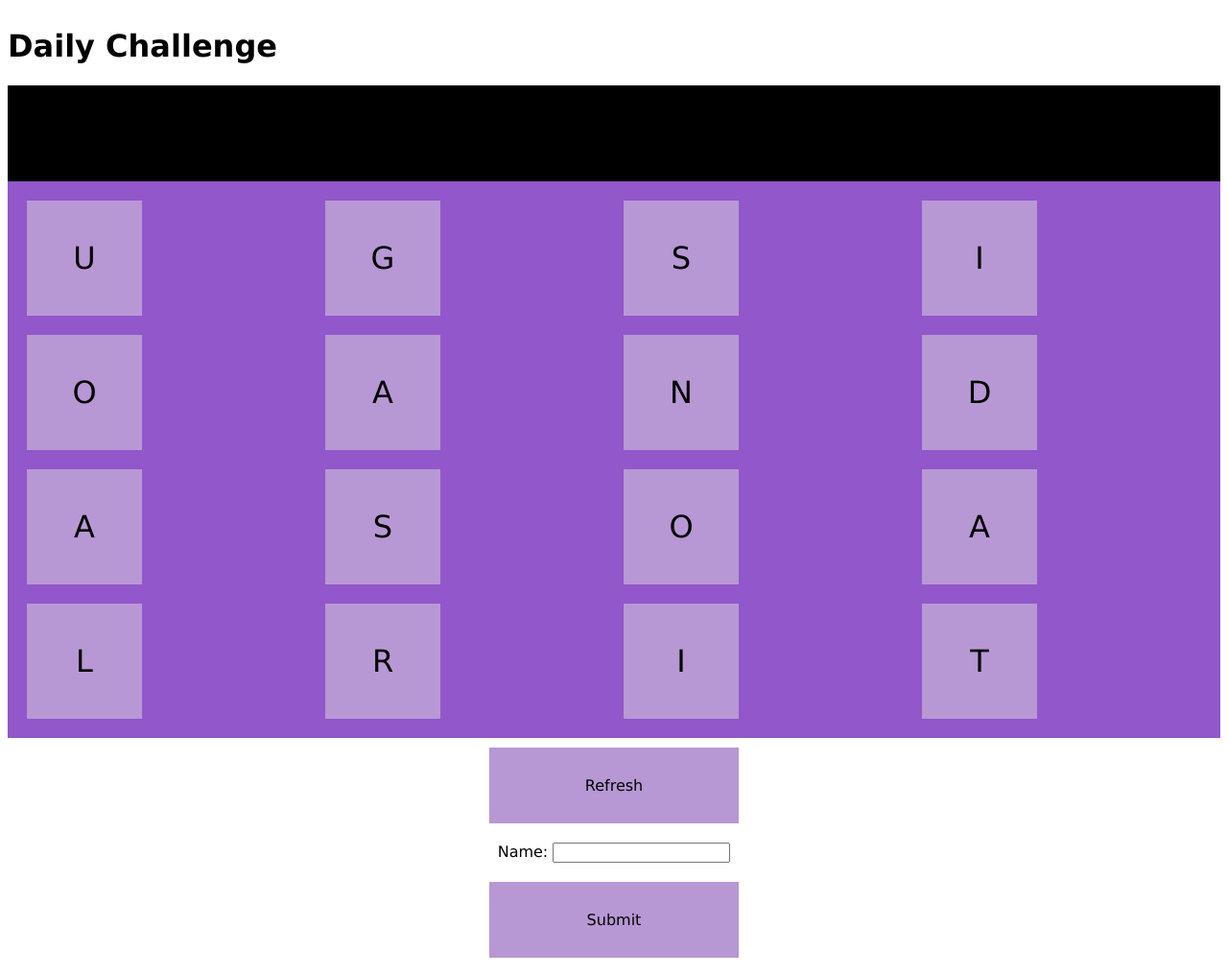
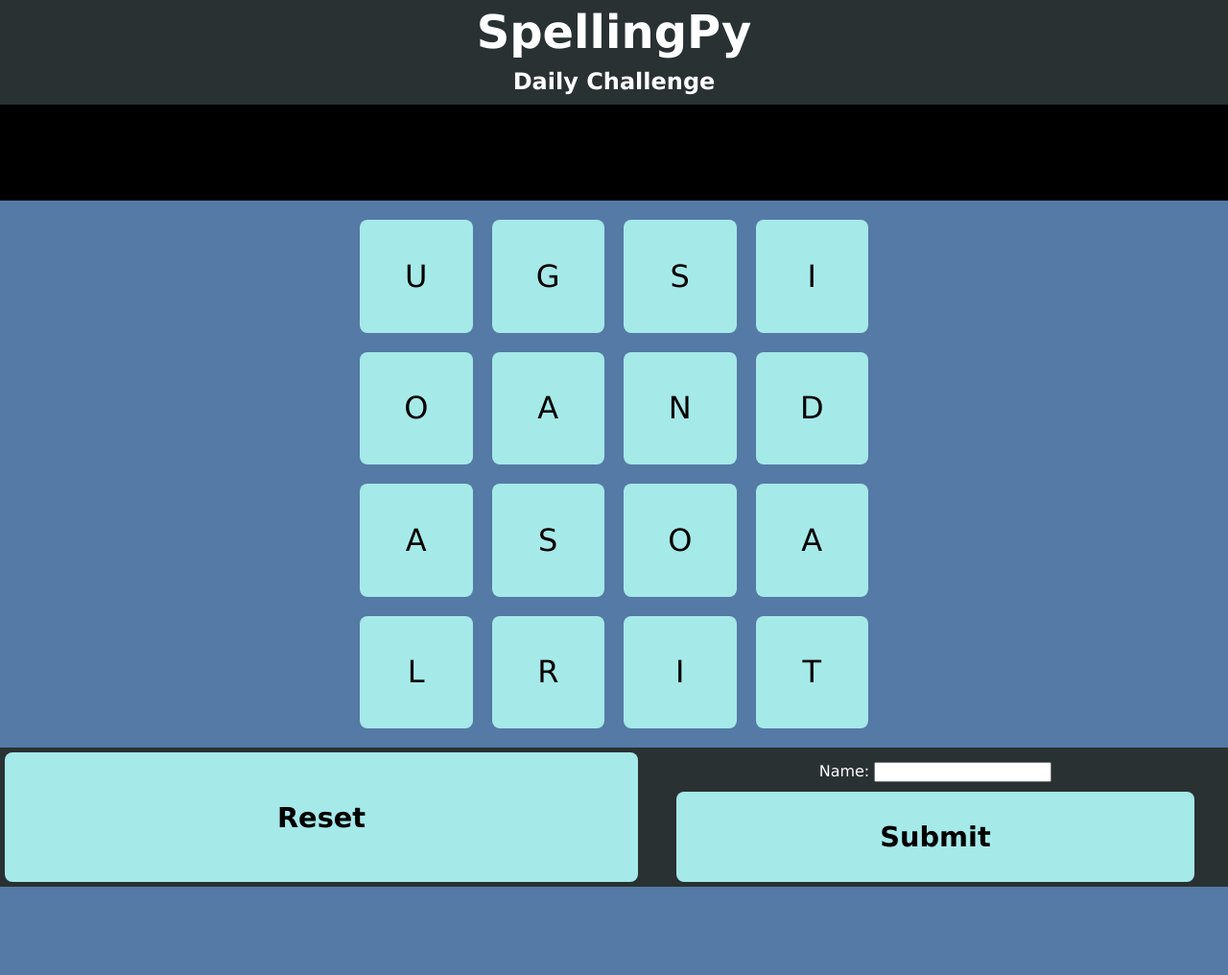
Before and after one commit to CWestICL/spellingpy, a Flask app: page /daily in a window 1280 px wide. Shown: the whole page at 96% size. After the commit the page ends 924 px from the top, so only its background shows below. Run offline with Flask 2, Linux system fonts and the light colour scheme.

Commit message:
css commit

```diff
--- a/app.py
+++ b/app.py
@@ -1,4 +1,4 @@
-from flask import Flask, render_template, request, jsonify, make_response
+from flask import Flask, render_template, request, jsonify, make_response, redirect
 from flask_sqlalchemy import SQLAlchemy
 from datetime import datetime
 import random
@@ -90,7 +90,7 @@ class Score(db.Model):
 
 @app.route("/")
 def index():
-    return render_template("index.html")
+    return redirect("/daily")
 
 @app.route("/daily")
 def daily():
--- a/static/css/style.css
+++ b/static/css/style.css
@@ -1,29 +1,49 @@
 body {
-    background-color: rgb(255, 255, 255);
+    background-color: #293132;
     font-family: Verdana, Geneva, Tahoma, sans-serif;
+    margin: 0;
+    color: white;
+}
+h1 {
+    margin: 5px auto;
+    font-size: 3em;
+}
+h2 {
+    margin: 5px auto 10px auto;
 }
 .content {
     display: flex;
     flex-direction: column;
 }
+.grid-container {
+    background-color: #547AA5;
+}
 .char-grid {
     display: grid;
     grid-template-columns: auto auto auto auto;
-    background-color: rgb(146, 87, 202);
     padding: 10px;
+    aspect-ratio: 1 / 1;
+    max-height: 550px;
+    margin: 0 auto;
 }
 .char {
     aspect-ratio: 1 / 1;
     max-width: 120px;
+    min-width: 30px;
     margin: 10px;
-    background-color: rgb(183, 152, 212);
+    background-color: #A6E9E9;
+    color: black;
     display: grid;
     place-items: center;
     font-size: 2em;
+    border-radius: 8px;
+}
+.char:hover {
+    background-color: #7cc0c0;
 }
 
 .char.selected {
-    background-color: rgb(83, 45, 118);
+    background-color: #306a6a;
 }
 
 .word-space {
@@ -32,15 +52,51 @@ body {
     min-height: 100px;
     display: grid;
     place-items: center;
-    font-size: 2em;
+    font-size: 2.4em;
 }
 
-.game-btn {
+.reset-btn {
     padding: 30px;
-    margin: 10px auto;
-    background-color: rgb(183, 152, 212);
-    width: 200px;
+    background-color: #A6E9E9;
+    color: black;
+    margin: 5px;
+    flex: 1 1 150px;
+    display: grid;
+    place-items: center;
+    border-radius: 8px;
+    font-size: 1.8em;
+    font-weight: bold;
+}
+.reset-btn:hover {
+    background-color: #7cc0c0;
+}
+
+.submit-btn {
+    padding: 30px;
+    background-color: #A6E9E9;
+    color: black;
     text-align: center;
+    width: 80%;
+    margin: 0 auto;
+    border-radius: 8px;
+    font-size: 1.8em;
+    font-weight: bold;
+}
+.submit-btn:hover {
+    background-color: #7cc0c0;
+}
+
+.btn-container {
+    display: flex;
+    flex-wrap: wrap;
+    justify-content: center;
+}
+
+.submit-container {
+    display: grid;
+    grid-template-rows: auto 1fr auto;
+    margin: 5px;
+    flex: 1 1 150px;
 }
 
 .name-input {
@@ -48,6 +104,7 @@ body {
 }
 
 .red {
+    box-sizing: border-box;
     border: solid red;
 }
 
@@ -62,13 +119,14 @@ body {
 .score-column {
     padding: 10px;
     margin: 5px;
-    background-color: rgb(183, 152, 212);
+    background-color: #A6E9E9;
+    color: black;
     text-align: center;
 }
 
 .header {
     color: white;
-    background-color: rgb(83, 45, 118);
+    background-color: #547AA5;
     font-weight: bold;
 }
 
--- a/templates/board.html
+++ b/templates/board.html
@@ -38,11 +38,10 @@
 </head>
 <body>
     <div class="content">
-        <h1>Leaderboard</h1>
+        <h1>SpellingPy</h1>
+        <h2>Leaderboard</h2>
         <div class="word-space noselect" id="word-space">{{ message }}</div>
         <div class="score-board" id="score-board"></div>
-        <div class="game-btn noselect" onclick="">Refresh</div>
-        <div class="game-btn noselect" onclick="">Submit</div>
     </div>
     <script>
         const scoreBoard = document.getElementById("score-board");
--- a/templates/daily.html
+++ b/templates/daily.html
@@ -99,15 +99,22 @@
 </head>
 <body>
     <div class="content" id="content">
-        <h1>Daily Challenge</h1>
+        <h1>SpellingPy</h1>
+        <h2>Daily Challenge</h2>
         <div class="word-space noselect" id="word-space"></div>
-        <div class="char-grid" id="char-grid"></div>
-        <div class="game-btn noselect" onclick="refresh()">Refresh</div>
-        <div class="name-input">
-            <label for="name-text">Name: </label>
-            <input id="name-text" name="name-text" type="text" maxlength="20">
+        <div class="grid-container">
+            <div class="char-grid" id="char-grid"></div>
         </div>
-        <div class="game-btn noselect" onclick="submit()">Submit</div>
+        <div class="btn-container">
+            <div class="reset-btn noselect" onclick="refresh()">Reset</div>
+            <div class="submit-container">
+                <div class="name-input">
+                    <label for="name-text">Name: </label>
+                    <input id="name-text" name="name-text" type="text" maxlength="20">
+                </div>
+                <div class="submit-btn noselect" onclick="submit()">Submit</div>
+            </div>
+        </div>
     </div>
     <form action="/board" method="POST" id="board-form" class="hidden">
         <input type="text" id="form-word" name="word">
```
Also changed, not shown: db.db.
